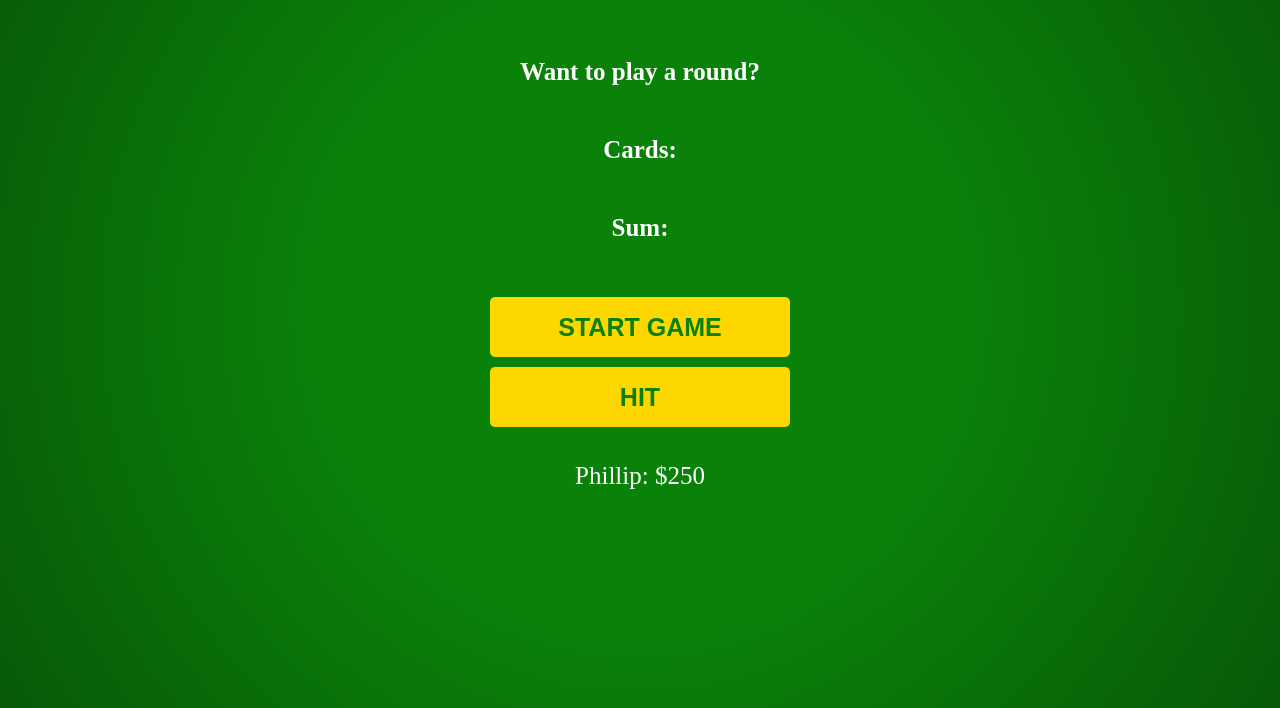
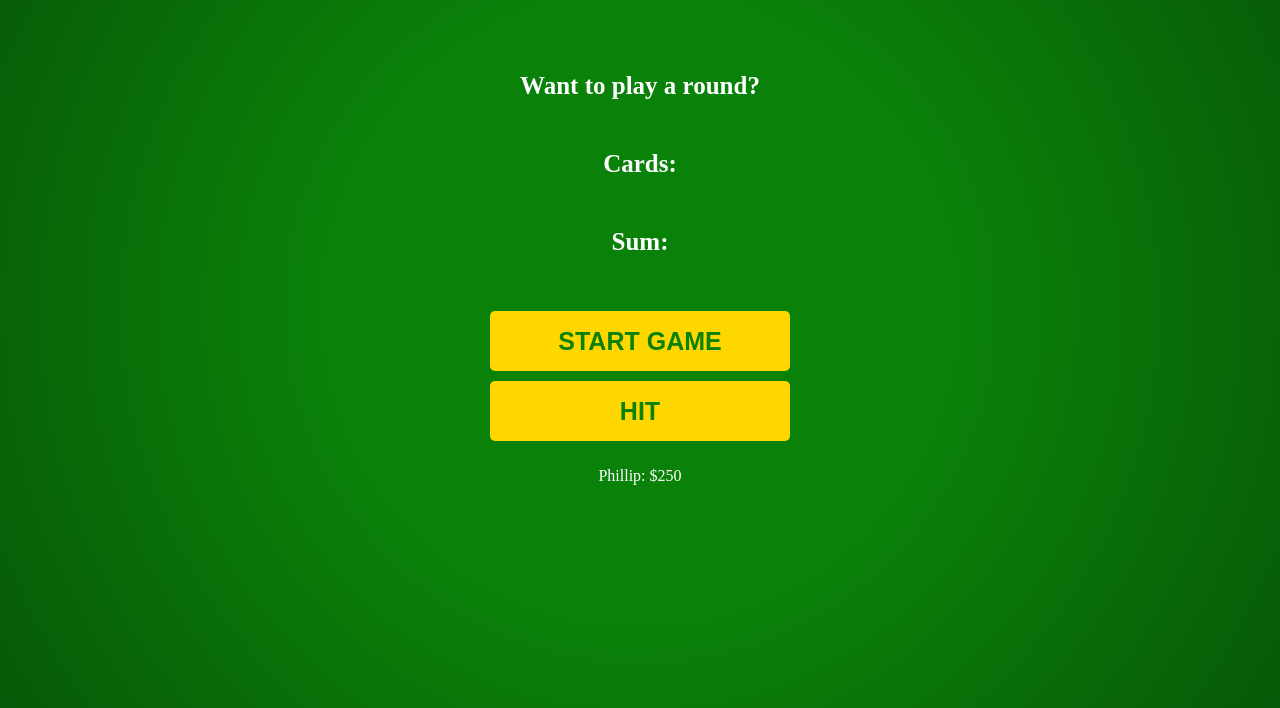
Before and after one commit to plang-psm/blackjack, a plain HTML site: page index.html in a window 1280 px wide. Shown: the part 92-800 px from the top of the page. Drawn offline with Linux system fonts and the light colour scheme.

Commit message:
Update blackjack.css

```diff
--- a/blackjack.css
+++ b/blackjack.css
@@ -45,7 +45,3 @@ body {
   font-weight: bolder;
   margin-bottom: 10px;
 }
-
-#player {
-  font-size: 25px;
-}
```
